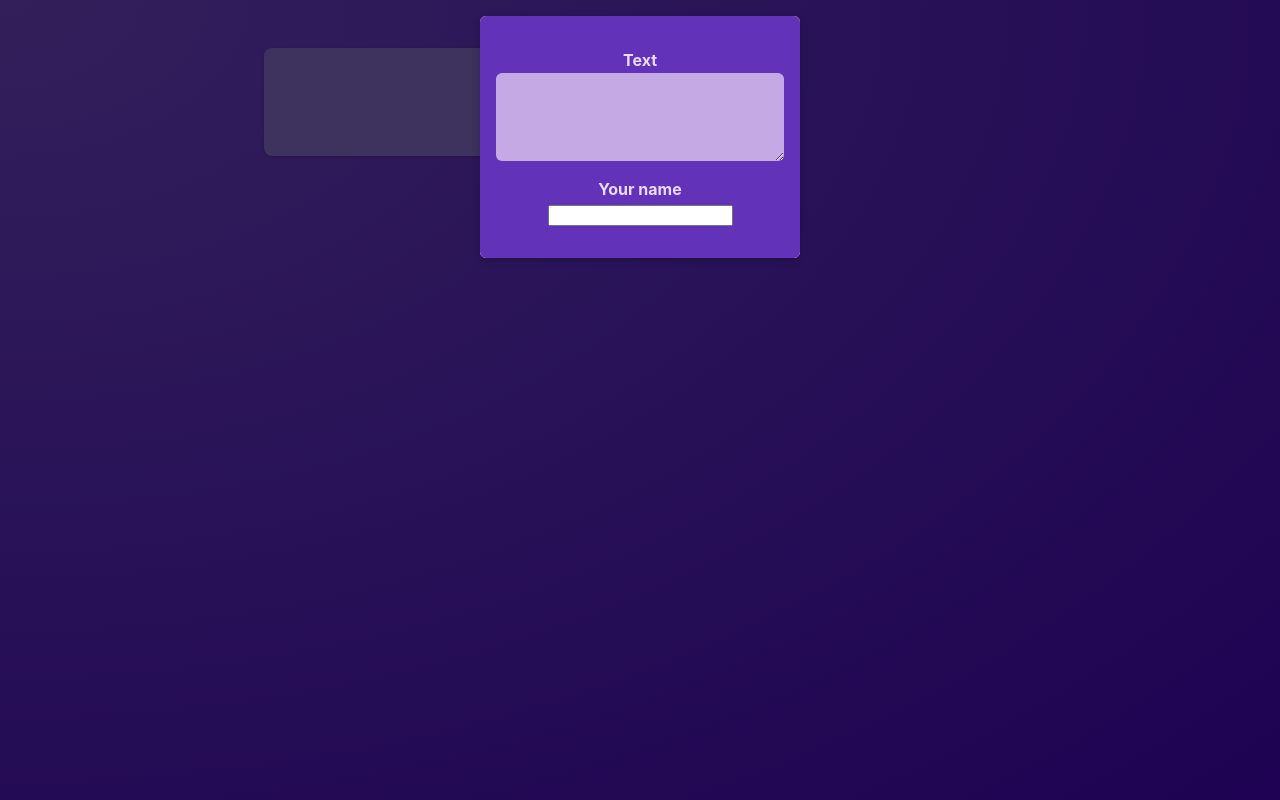
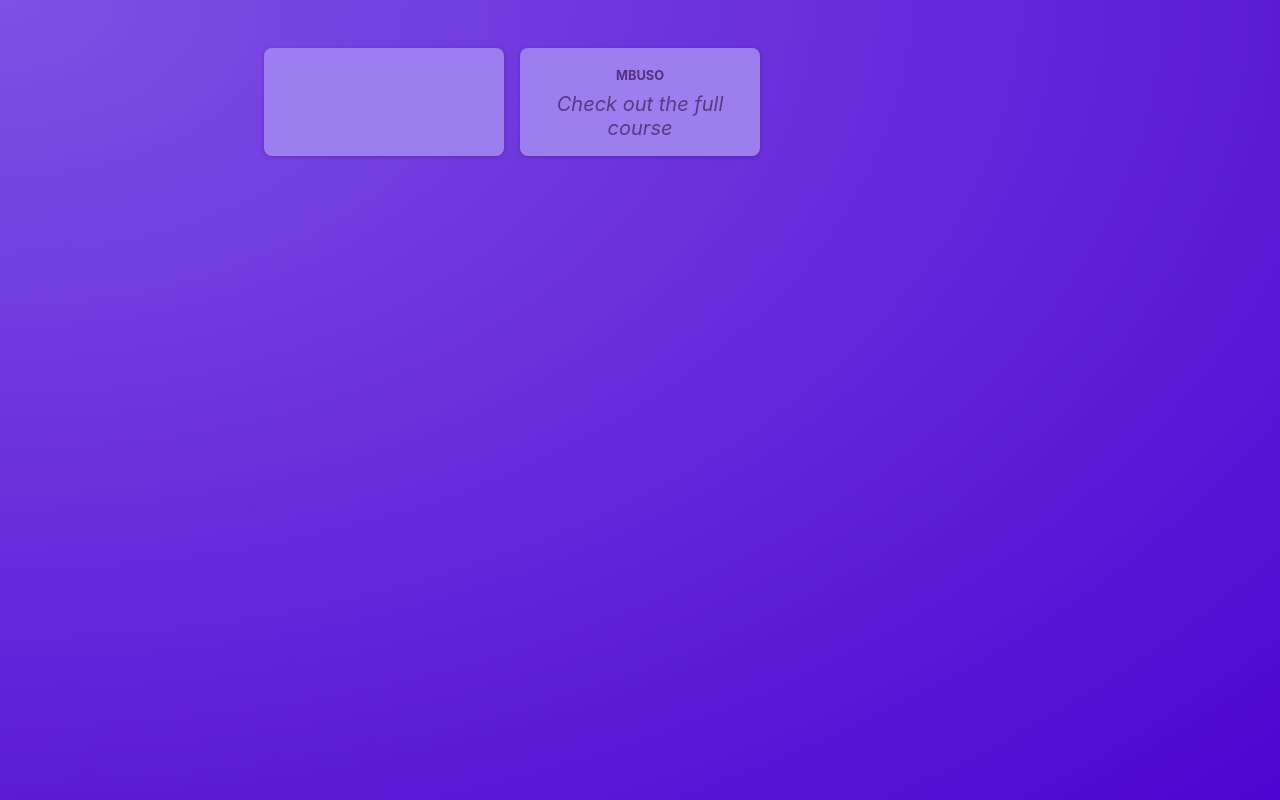
Before and after one commit to mbali-18/react-crash-course, a React (Vite) app: page / in a window 1280 px wide. Built offline with nearby package versions, Linux system fonts and the light colour scheme; the HTML template or start-up script is replaced by a standard one.

Commit message:
State & Conditional Content

```diff
--- a/src/components/Modal.jsx
+++ b/src/components/Modal.jsx
@@ -1,9 +1,9 @@
 import classes from "./Modal.module.css";
 
-function Modal({ children }) {
+function Modal({ children, onClose }) {
   return (
     <>
-      <div className={classes.backdrop} />
+      <div className={classes.backdrop} onClick={onClose} />
       <dialog open className={classes.modal}>
         {children}
       </dialog>
--- a/src/components/PostsList.jsx
+++ b/src/components/PostsList.jsx
@@ -6,8 +6,13 @@
 import classes from "./PostsList.module.css";
 
 function PostList() {
+  const [modalVisible, setModalIsVisible] = useState(true);
   const [enteredBody, setEnteredBody] = useState("");
   const [enteredAuthor, setEnteredAuthor] = useState("");
+
+  function hideModalHandler() {
+    setModalIsVisible(false);
+  }
 
   function bodyChangeHandler(event) {
     setEnteredBody(event.target.value);
@@ -17,14 +22,20 @@
     setEnteredAuthor(event.target.value);
   }
 
+  let modalContent;
+
+  if (setModalIsVisible) {
+    <Modal onClose={hideModalHandler}>
+      <NewPost
+        onBodyChange={bodyChangeHandler}
+        onAuthorChange={authorChangeHandler}
+      />
+    </Modal>;
+  }
+
   return (
     <>
-      <Modal>
-        <NewPost
-          onBodyChange={bodyChangeHandler}
-          onAuthorChange={authorChangeHandler}
-        />
-      </Modal>
+      {modalContent}
       <ul className={classes.posts}>
         <Post author={enteredAuthor} body={enteredBody} />
         <Post author="Mbuso" body="Check out the full course" />
```
